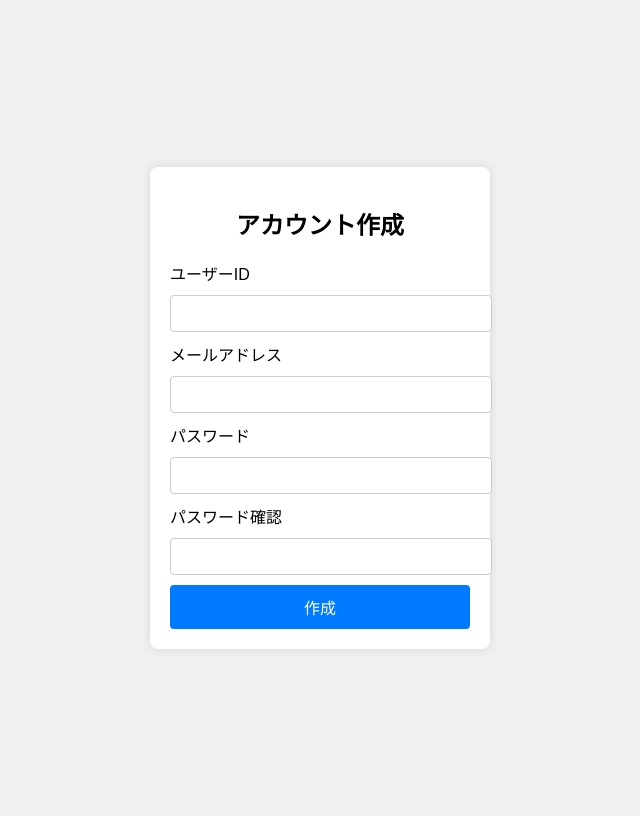
After one commit to amo-yotakenoko/quiz, a Flask app: template templates/SignupPage.html in a window 1280 px wide. The commit adds this page. Shown: the whole page, without its empty margins (320-960 px from the left). Run offline with Flask 3, Linux system fonts and the light colour scheme; the template is opened without the code that fills it, so the values that code supplies are empty.

Commit message:
アカウント作成ページできた

```diff
--- /dev/null
+++ b/templates/SignupPage.html
@@ -0,0 +1,67 @@
+<!DOCTYPE html>
+<html lang="ja">
+<head>
+    <meta charset="UTF-8">
+    <meta name="viewport" content="width=device-width, initial-scale=1.0">
+    <title>アカウント作成</title>
+    <style>
+        body {
+            font-family: Arial, sans-serif;
+            background-color: #f0f0f0;
+            display: flex;
+            justify-content: center;
+            align-items: center;
+            height: 100vh;
+        }
+        .signup-container {
+            background-color: #fff;
+            padding: 20px;
+            border-radius: 8px;
+            box-shadow: 0 0 10px rgba(0, 0, 0, 0.1);
+            width: 300px;
+        }
+        .signup-container h2 {
+            text-align: center;
+            margin-bottom: 20px;
+        }
+        .signup-container input[type="text"],
+        .signup-container input[type="password"],
+        .signup-container input[type="email"] {
+            width: 100%;
+            padding: 10px;
+            margin: 10px 0;
+            border: 1px solid #ccc;
+            border-radius: 4px;
+        }
+        .signup-container input[type="submit"] {
+            width: 100%;
+            padding: 10px;
+            background-color: #007bff;
+            border: none;
+            border-radius: 4px;
+            color: white;
+            font-size: 16px;
+            cursor: pointer;
+        }
+        .signup-container input[type="submit"]:hover {
+            background-color: #0056b3;
+        }
+    </style>
+</head>
+<body>
+    <div class="signup-container">
+        <h2>アカウント作成</h2>
+        <form action="/signup" method="post">
+            <label for="new_userid">ユーザーID</label>
+            <input type="text" id="new_userid" name="new_userid" required>
+            <label for="email">メールアドレス</label>
+            <input type="email" id="email" name="email" required>
+            <label for="new_password">パスワード</label>
+            <input type="password" id="new_password" name="new_password" required>
+            <label for="confirm_password">パスワード確認</label>
+            <input type="password" id="confirm_password" name="confirm_password" required>
+            <input type="submit" value="作成">
+        </form>
+    </div>
+</body>
+</html>
```
Also changed, not shown: templates/LoginPage.html (+15 -0 lines).
